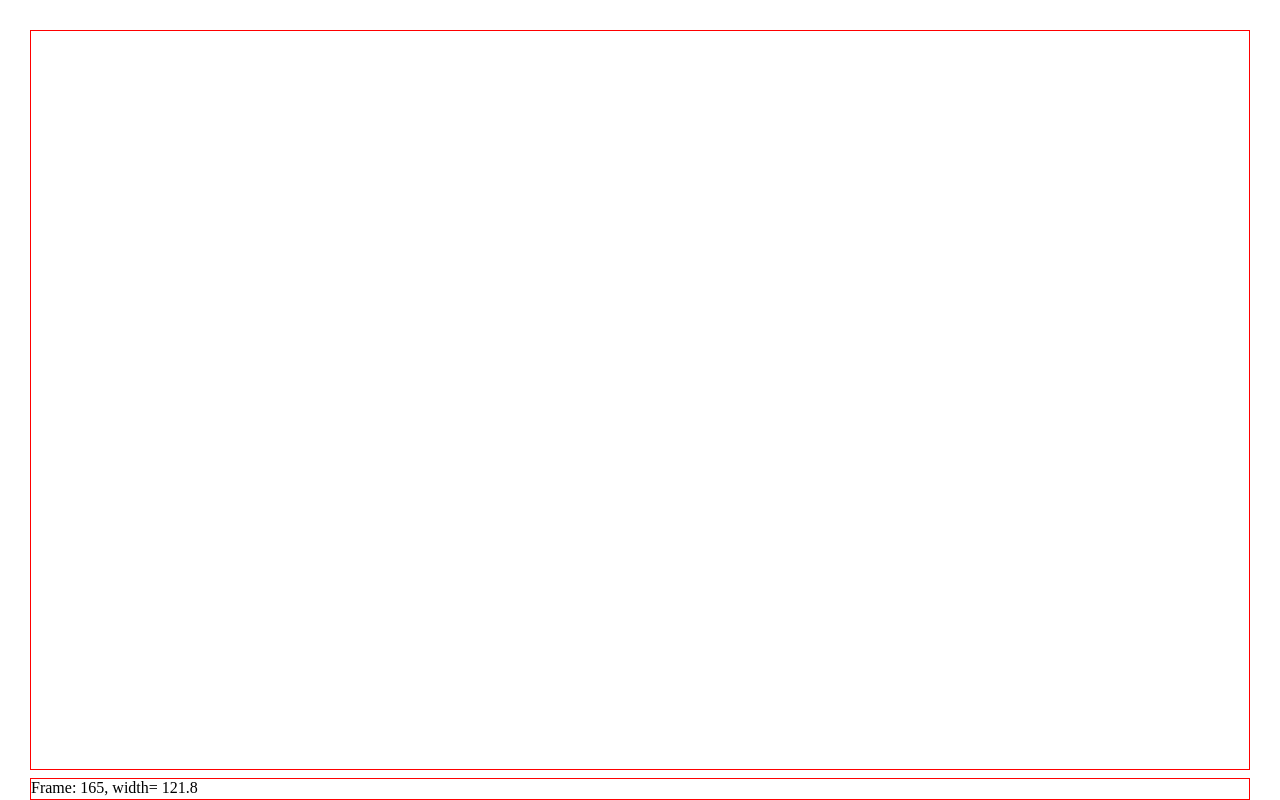
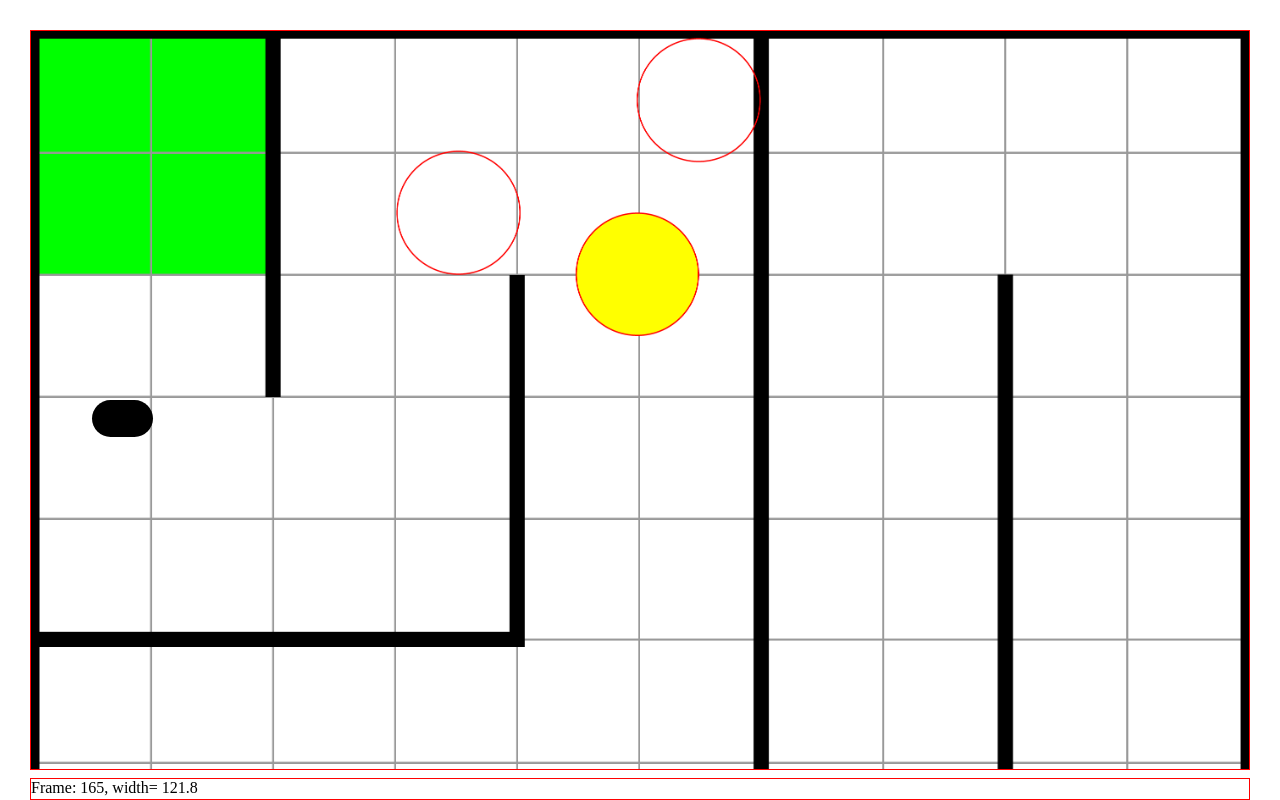
Before and after one commit to raimo/velomaze, a website: page public/index.html in a window 1280 px wide. Drawn offline with nearby package versions, Linux system fonts and the light colour scheme.

Commit message:
Add maze bg

```diff
--- a/public/index.html
+++ b/public/index.html
@@ -15,6 +15,8 @@
         right: 30px;
         bottom: 30px;
         border: 1px solid red;
+        background-image: url(/images/maze.png);
+        background-size: cover;
       }
       #status {
         border: 1px solid red;
@@ -24,34 +26,67 @@
         right: 30px;
         bottom: 0;
       }
+      .ball {
+        position: absolute;
+        left: -100px;
+        top: -100px;
+        background-color: black;
+        border-radius: 5px;
+        -webkit-border-radius: 5px;
+        -moz-border-radius: 5px;
+        border-radius: 35px;
+        -moz-border-radius: 35px;
+        -webkit-border-radius: 35px;
+      }
     </style>
     <script src="//ajax.googleapis.com/ajax/libs/jquery/1.8.0/jquery.min.js" type="text/javascript"></script>
     <script type="text/javascript">
+      var ball;
       $(function() {
           var maze = {
-            container: $('#maze'),
+            element: $('#maze'),
             rows: 10,
             cols: 10,
             getSquareWidth: function() {
-                return maze.container.width() / maze.cols;
+                return maze.element.width() / maze.cols;
             },
             getSquareHeigth: function() {
-                return maze.container.height() / maze.rows;
+                return maze.element.height() / maze.rows;
             }
           };
+          ball = {
+            x: 0.5,
+            y: maze.rows/2.0,
+            vx: 0,
+            vy: 0
+          };
+          var walls = [
+            {x: 0}
+          ];
+          for (var i = 0; i < maze.element.width(); i += maze.getSquareWidth()) {
+            var start
+          }
           var frame = 0;
           function update() {
             $('#status').html('Frame: ' + frame + ', width= ' + maze.getSquareWidth());
+            if (!ball.element) {
+              ball.element = $('<div class="ball" />');
+              ball.element.css('width', (maze.getSquareWidth() / 2) + 'px');
+              ball.element.css('height', (maze.getSquareHeigth() / 2) + 'px');
+              maze.element.append(ball.element);
+            }
+            ball.x += ball.vx;
+            ball.y += ball.vy;
+            ball.element.css('left', (ball.x * maze.getSquareWidth()) + 'px');
+            ball.element.css('top', (ball.y * maze.getSquareHeigth()) + 'px');
             frame++;
-          };
-          var ball = {
-            x: 50,
-            y: 50,
           };
           function deviceOrientationHandler(leftRightAngle, frontBackAngle) {
             var xFactor = Math.sin(leftRightAngle);
             var yFactor = Math.sin(frontBackAngle);
             $('#maze').html('xAcc='+ xFactor + ', yAcc=' + yFactor);
+            ball.vx += xFactor / 5;
+            ball.vy += yFactor / 5;
           };
 
           if (window.DeviceOrientationEvent) {
```
Also changed, not shown: public/images/maze.png (added).
